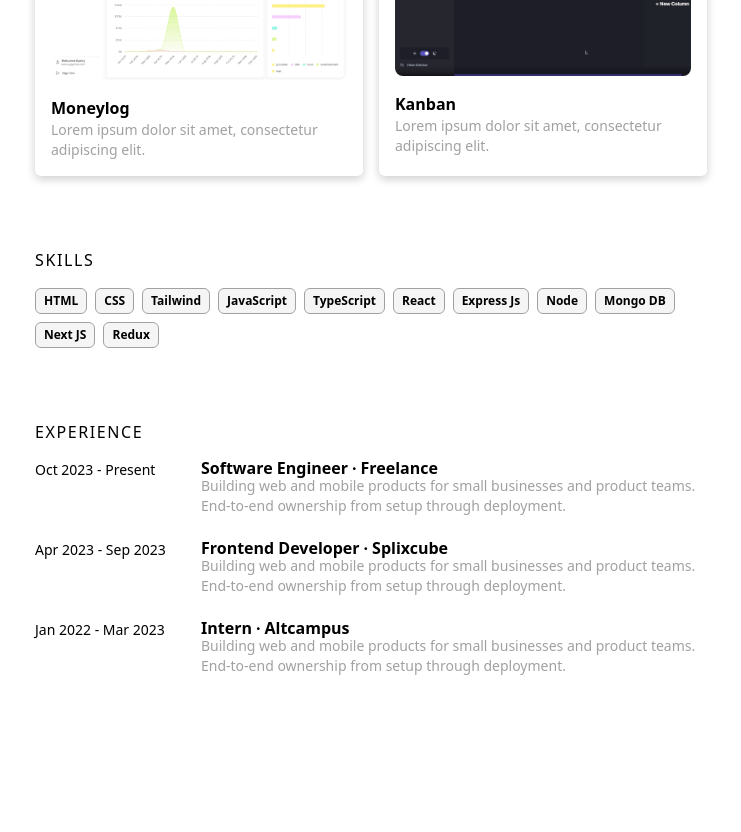
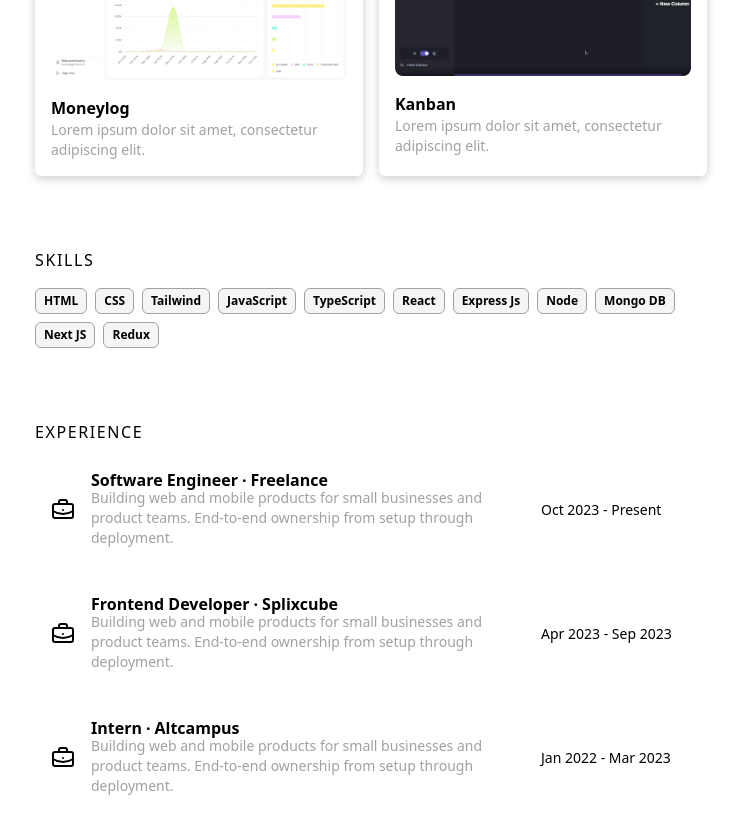
Before and after one commit to RajShringi/raj-portfolio, a Next.js app: page / in a window 1280 px wide. Shown: the part 447-1279 px from the top of the page, without its empty margins (269-1010 px from the left). Before the commit the page ends 1147 px from the top, so only its background shows below. Built offline with nearby package versions, Linux system fonts and the light colour scheme.

Commit message:
design experience section

```diff
--- a/src/components/experience.tsx
+++ b/src/components/experience.tsx
@@ -1,4 +1,5 @@
 "use client";
+import { BriefcaseBusiness } from "lucide-react";
 import { motion } from "motion/react";
 import Link from "next/link";
 
@@ -43,18 +44,18 @@ export default function Experience() {
           <motion.div
             initial={{ opacity: 0, y: 20, filter: "blur(10px)" }}
             whileInView={{ opacity: 1, y: 0, filter: "blur(0px)" }}
-            transition={{ duration: 0.3, ease: "easeInOut", delay: idx * 0.3 }}
+            transition={{ duration: 0.3, ease: "easeInOut" }}
             key={exp.id}
-            className="grid grid-cols-[150px_1fr] items-start gap-4"
+            className="grid grid-cols-[auto_1fr_150px] items-center gap-4 py-3 px-4 hover:bg-neutral-50/10 hover:transition-background duration-400 ease-in-out"
           >
             {/* left */}
             <div>
-              <p className="text-sm ">{exp.duration}</p>
+              <BriefcaseBusiness />
             </div>
-            {/* right */}
+            {/* middle */}
             <div>
               <div className="flex items-center gap-2">
-                <h5 className="font-semibold  leading-none flex items-center gap-1">
+                <h5 className="font-semibold leading-none flex items-center gap-1">
                   <span>{exp.title}</span>
                   <span className="text-muted-foreground"> · </span>
                   <Link href="/">
@@ -64,6 +65,10 @@ export default function Experience() {
               </div>
               <p className="text-sm text-secondary">{exp.description}</p>
             </div>
+            {/* right */}
+            <div>
+              <p className="text-sm ">{exp.duration}</p>
+            </div>
           </motion.div>
         ))}
       </div>
```
